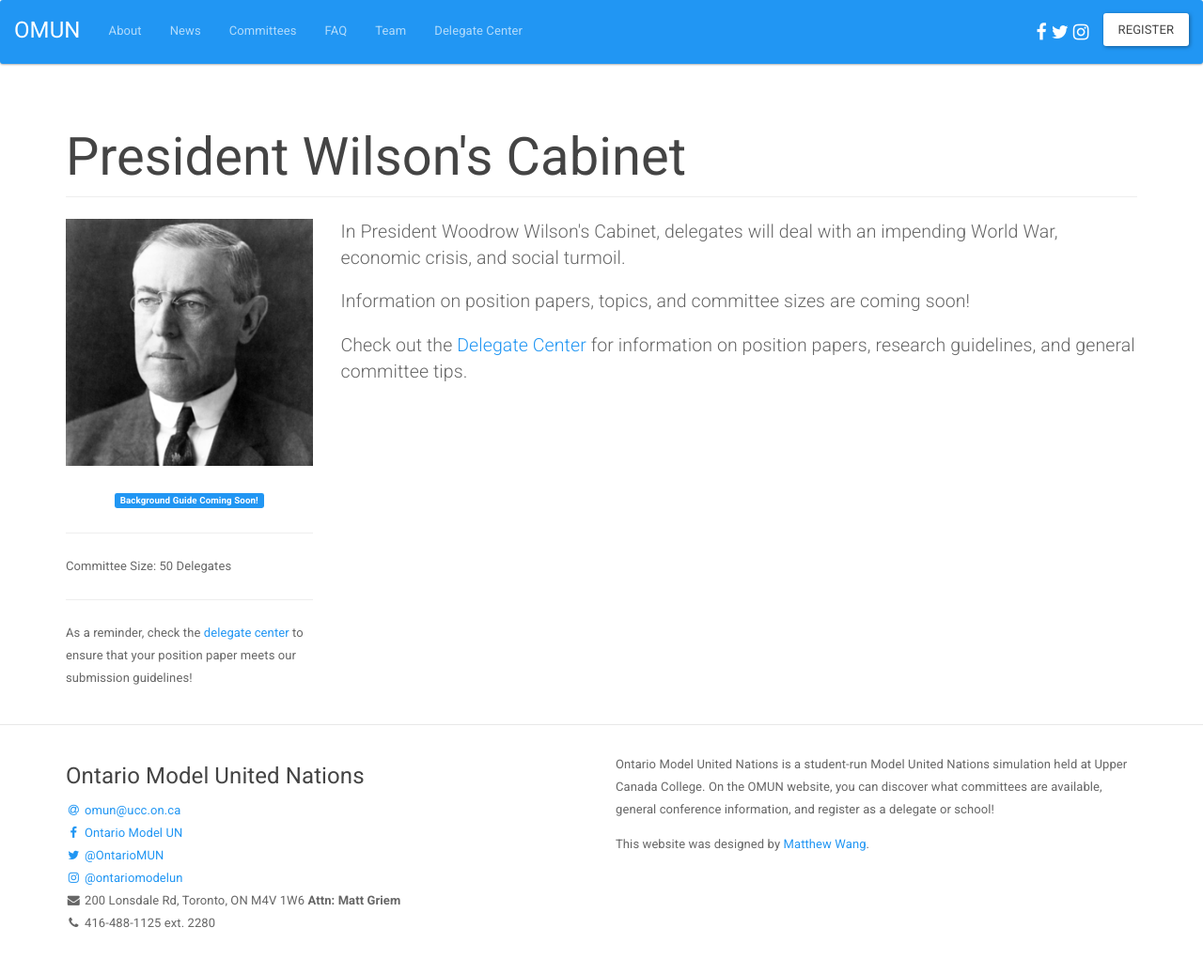
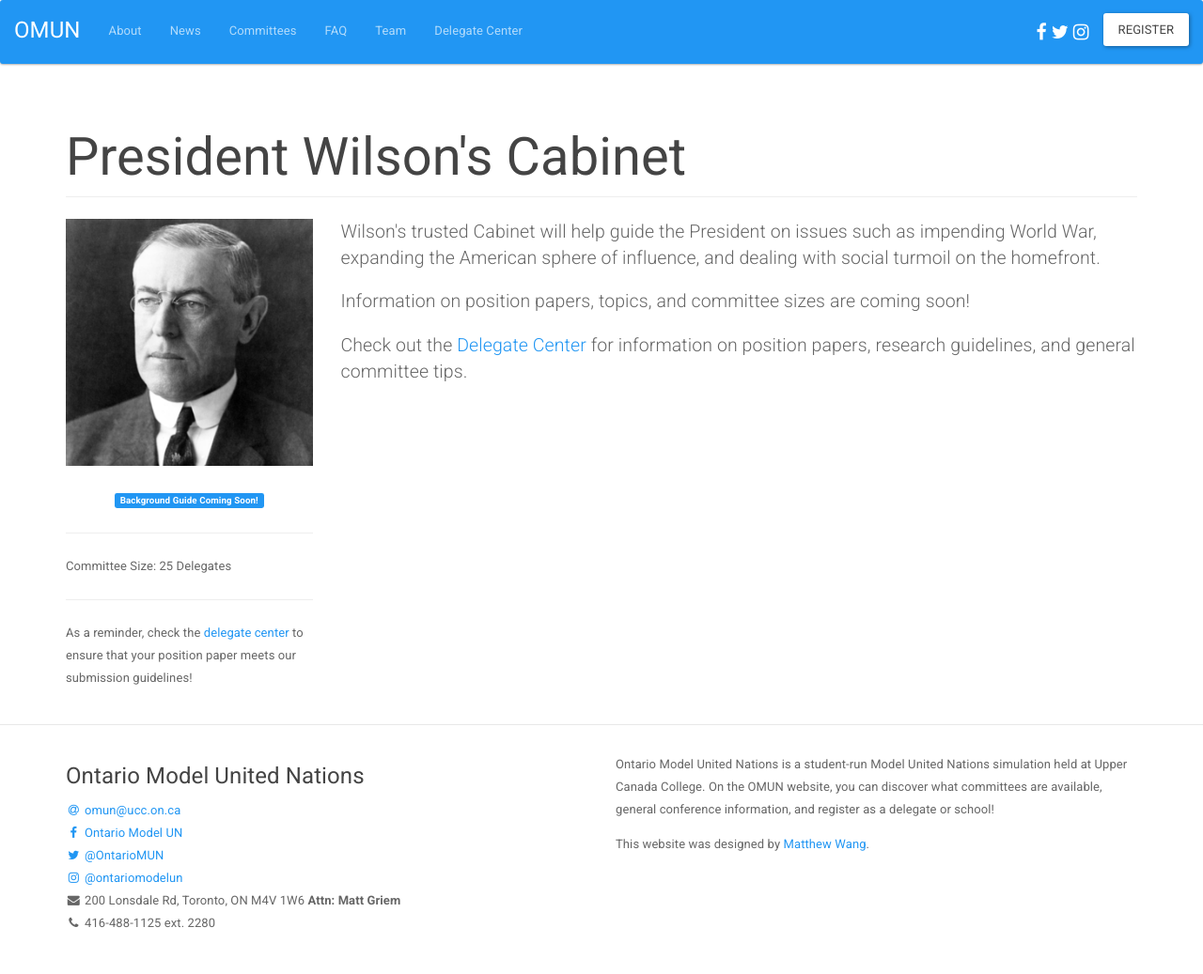
Before and after one commit to malsf21/omun.ca, a Jekyll site: the page built from _committees/uss.md, in a window 1280 px wide. Shown: the whole page at 94% size. Built offline with Jekyll 4.4.1, drawn with Linux system fonts in a browser that asks for light colours.

Commit message:
new info

```diff
--- a/_committees/uss.md
+++ b/_committees/uss.md
@@ -4,7 +4,7 @@ title: President Wilson's Cabinet
 short: WILSON
 pic: wilson.jpg
 type: Specialized Agency
-size: 50
+size: 25
 email: "wilson@omun.ca"
-shortbio: In President Woodrow Wilson's Cabinet, delegates will deal with an impending World War, economic crisis, and social turmoil.
+shortbio: Wilson's trusted Cabinet will help guide the President on issues such as impending World War, expanding the American sphere of influence, and dealing with social turmoil on the homefront.
 ---
```
